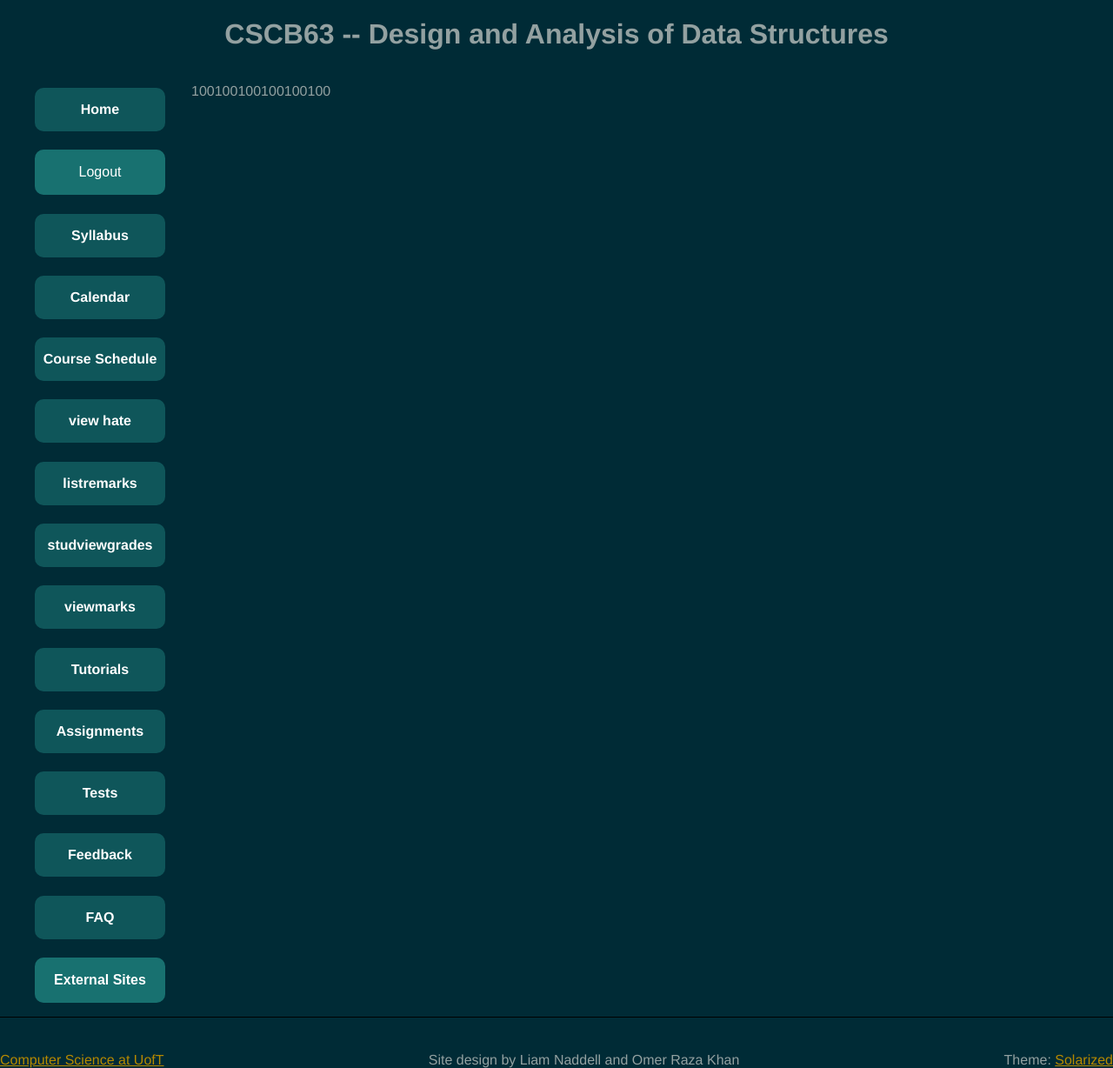
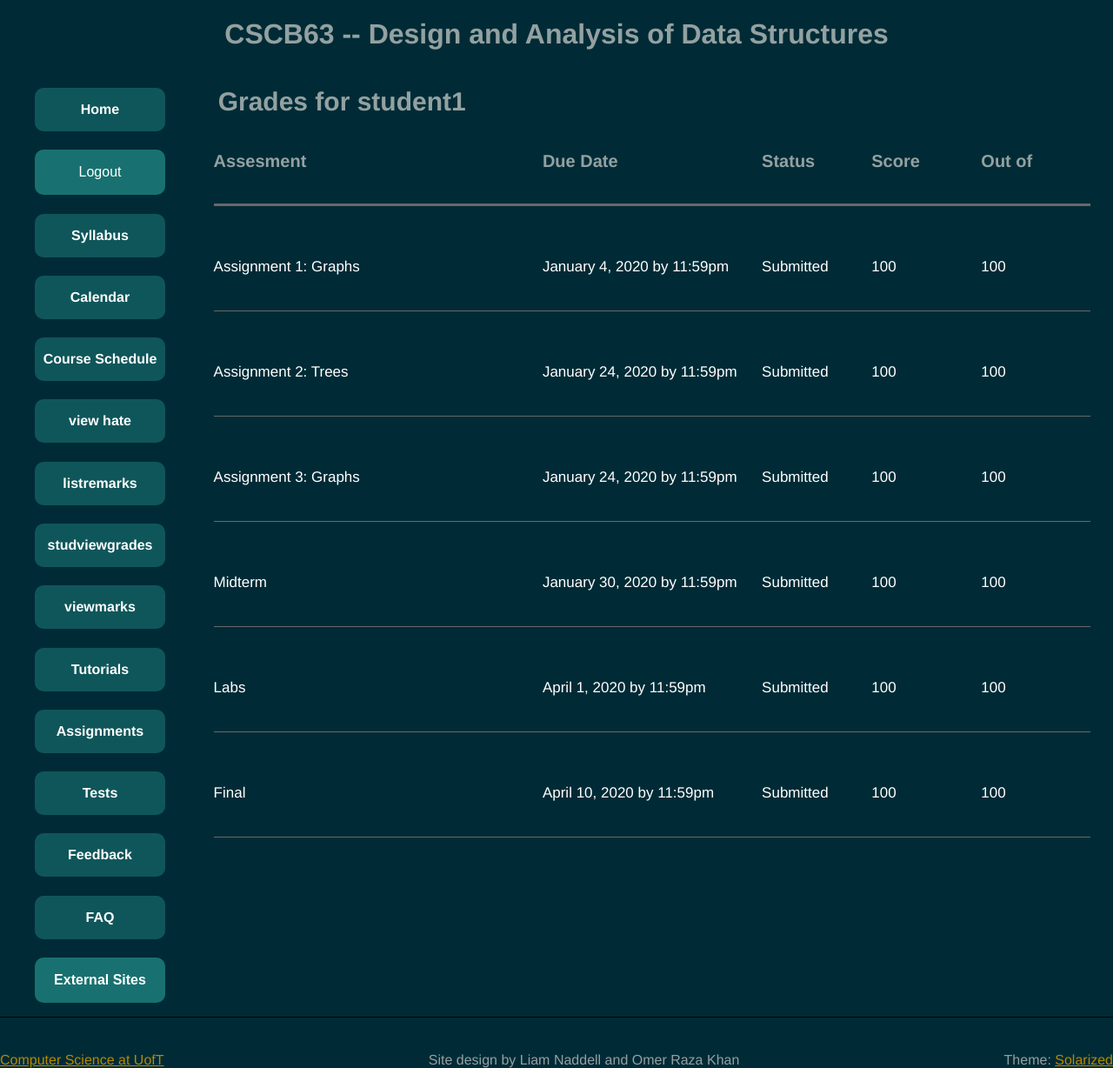
Before and after one commit to jaakulan/Course-Website, a Flask app: page /studviewgrades in a window 1280 px wide. Shown: the whole page at 87% size. Run offline with Flask 2, Linux system fonts and the light colour scheme; a user stored in the database is signed in; data comes from the database, SQL or seed files in the repository.

Commit message:
finished formatting and css for viewgrades (student view of grades)

```diff
--- a/app.py
+++ b/app.py
@@ -176,7 +176,7 @@ def viewstdmarks():
     user = session['utorid'];
     marks = get_marks(user);
     print(marks)
-    return render_template('viewgrades.html', mark=marks[0])
+    return render_template('viewgrades.html', mark=marks[0], user=user)
 
 #Gatekeeps content depending on if they are logged in or not
 @app.route('/<page>.html')
--- a/static/index.css
+++ b/static/index.css
@@ -387,12 +387,16 @@ html {
   margin-bottom: 10px;
 }
 /*------end of makeAccount CSS section-----------*/
-/*-----------------------start of viewMarks CSS-------------------*/
+/*-----------------------start of studarks, viewgrades CSS-------------------*/
 .big_title{
   margin-top: 2%;
   margin-left: 0.5%;
   font-size: 30px;
   font-weight: bolder;
+}
+
+#spaced_title{
+  margin-bottom: 4%;
 }
 
 .inner_body{
@@ -410,6 +414,7 @@ html {
   flex-direction: row;
   font-weight: 700;
   justify-content: space-between;
+  font-size: 20px;
   height: 60px;
   border-bottom: 3px solid rgb(105, 105, 105);
 }
@@ -418,6 +423,8 @@ html {
   border-bottom: 1px solid rgb(105, 105, 105);
   padding-top: 60px;
   font-weight: 500;
+  font-size: 17px;
+  color: white;
 }
 
 #light_header:hover{
--- a/templates/studmarks.html
+++ b/templates/studmarks.html
@@ -2,7 +2,7 @@
 {% block content %}
 <div class="inner_body">
     <div class="big_title">
-        All Student Grades:
+        All {{user}}'s student's grades:
     </div>
 
     {% for student in marks %}
--- a/templates/viewgrades.html
+++ b/templates/viewgrades.html
@@ -1,10 +1,63 @@
 {% extends "index.html" %}
+
 {% block content %}
-    <p>{{mark['utorid']}}</p>
-    <p>{{mark['a1']}}</p>
-    <p>{{mark['a2']}}</p>
-    <p>{{mark['a3']}}</p>
-    <p>{{mark['midterm']}}</p>
-    <p>{{mark['final']}}</p>
-    <p>{{mark['lab']}}</p>
+
+<div class="inner_body">
+    <div id="spaced_title" class="big_title">
+        Grades for {{user}}
+    </div>
+
+    <div class='chart_header'>
+        <div class='mark_name'>Assesment</div>
+        <div class='due_date'> Due Date</div>
+        <div class='status'>Status</div>
+        <div class='score'>Score</div>
+        <div class='out_of'>Out of</div>
+    </div>
+
+    <div id='light_header' class='chart_header'>
+        <div class='mark_name'>Assignment 1: Graphs</div>
+        <div class='due_date'> January 4, 2020 by 11:59pm</div>
+        <div class='status'>Submitted</div>
+        <div class='score'>{{mark['a1']}}</div>
+        <div class='out_of'>100</div>
+    </div>
+    <div id='light_header' class='chart_header'>
+        <div class='mark_name'>Assignment 2: Trees</div>
+        <div class='due_date'> January 24, 2020 by 11:59pm</div>
+        <div class='status'>Submitted</div>
+        <div class='score'>{{mark['a2']}}</div>
+        <div class='out_of'>100</div>
+    </div>
+    <div id='light_header' class='chart_header'>
+        <div class='mark_name'>Assignment 3: Graphs</div>
+        <div class='due_date'> January 24, 2020 by 11:59pm</div>
+        <div class='status'>Submitted</div>
+        <div class='score'>{{mark['a3']}}</div>
+        <div class='out_of'>100</div>
+    </div>
+    <div id='light_header' class='chart_header'>
+        <div class='mark_name'>Midterm</div>
+        <div class='due_date'> January 30, 2020 by 11:59pm</div>
+        <div class='status'>Submitted</div>
+        <div class='score'>{{mark['midterm']}}</div>
+        <div class='out_of'>100</div>
+    </div>
+    <div id='light_header' class='chart_header'>
+        <div class='mark_name'>Labs</div>
+        <div class='due_date'> April 1, 2020 by 11:59pm</div>
+        <div class='status'>Submitted</div>
+        <div class='score'>{{mark['lab']}}</div>
+        <div class='out_of'>100</div>
+    </div>
+    <div id='light_header' class='chart_header'>
+        <div class='mark_name'>Final</div>
+        <div class='due_date'> April 10, 2020 by 11:59pm</div>
+        <div class='status'>Submitted</div>
+        <div class='score'>{{mark['final']}}</div>
+        <div class='out_of'>100</div>
+    </div>
+
+
+</div>
 {% endblock %}
```
